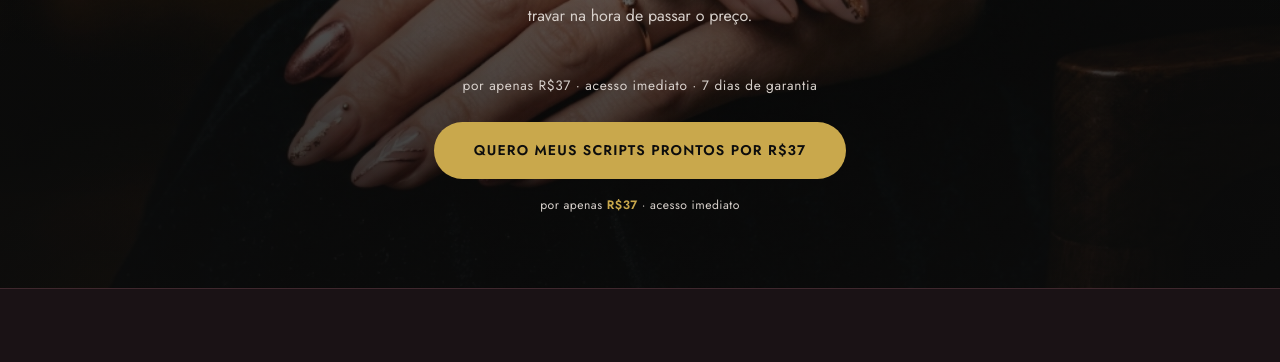
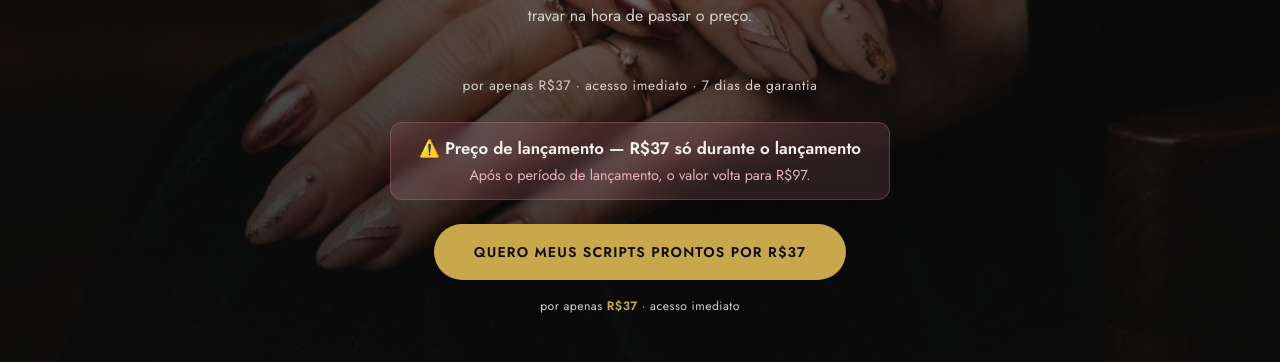
Before and after one commit to convertamaisgf-bot/script-naildesign, a website: page index.html in a window 1280 px wide. Shown: the part 410-772 px from the top of the page. Drawn offline with nearby package versions, Linux system fonts and the light colour scheme.

Commit message:
Add files via upload

```diff
--- a/index.html
+++ b/index.html
@@ -783,6 +783,28 @@
       }
     }
 
+    .urgency-banner {
+      background: rgba(196, 120, 138, 0.18);
+      border: 1px solid rgba(196, 120, 138, 0.35);
+      border-radius: 12px;
+      padding: 14px 20px;
+      margin: 0 auto 24px;
+      max-width: 500px;
+      text-align: center;
+      font-size: 1.05rem;
+      font-weight: 600;
+      color: var(--off-white);
+      line-height: 1.4;
+      backdrop-filter: blur(8px);
+    }
+    .urgency-banner .small-text {
+      display: block;
+      font-size: 0.9rem;
+      font-weight: 400;
+      color: var(--rose-light);
+      margin-top: 4px;
+    }
+
     @media (max-width: 720px) {
       .garantia-inner {
         flex-direction: column;
@@ -809,6 +831,10 @@
         <p class="hero-sub">Saiba exatamente o que responder para <strong>guiar a cliente até o agendamento</strong> —
           com segurança, postura profissional e sem nunca mais travar na hora de passar o preço.</p>
         <div class="hero-price-top">por apenas R$37 · acesso imediato · 7 dias de garantia</div>
+        <div class="urgency-banner">
+          ⚠️ Preço de lançamento — R$37 só durante o lançamento
+          <span class="small-text">Após o período de lançamento, o valor volta para R$97.</span>
+        </div>
         <a href="https://pay.kirvano.com/cb5eb1d5-2309-4a70-85da-1aaa34e9c0a8" class="btn-primary" target="_blank"
           rel="noopener noreferrer">Quero meus Scripts Prontos por R$37</a>
         <p class="hero-price-hint">por apenas <strong>R$37</strong> · acesso imediato</p>
```
